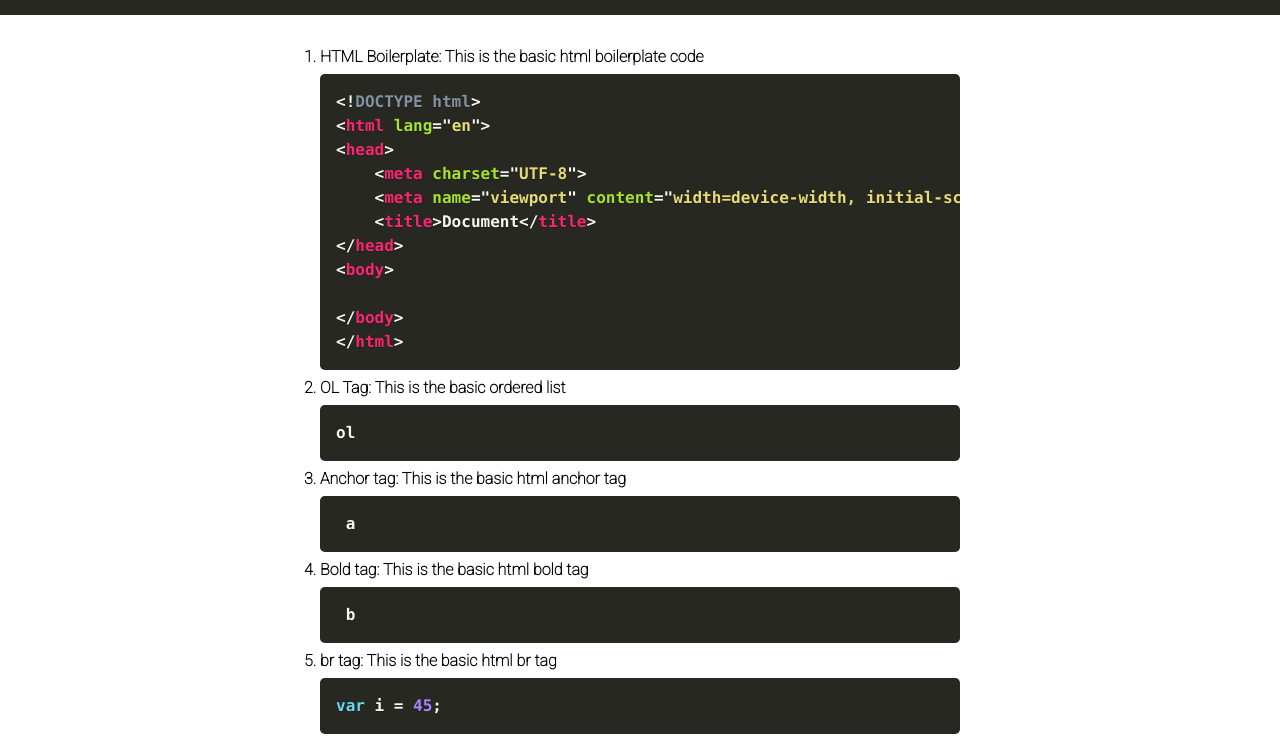
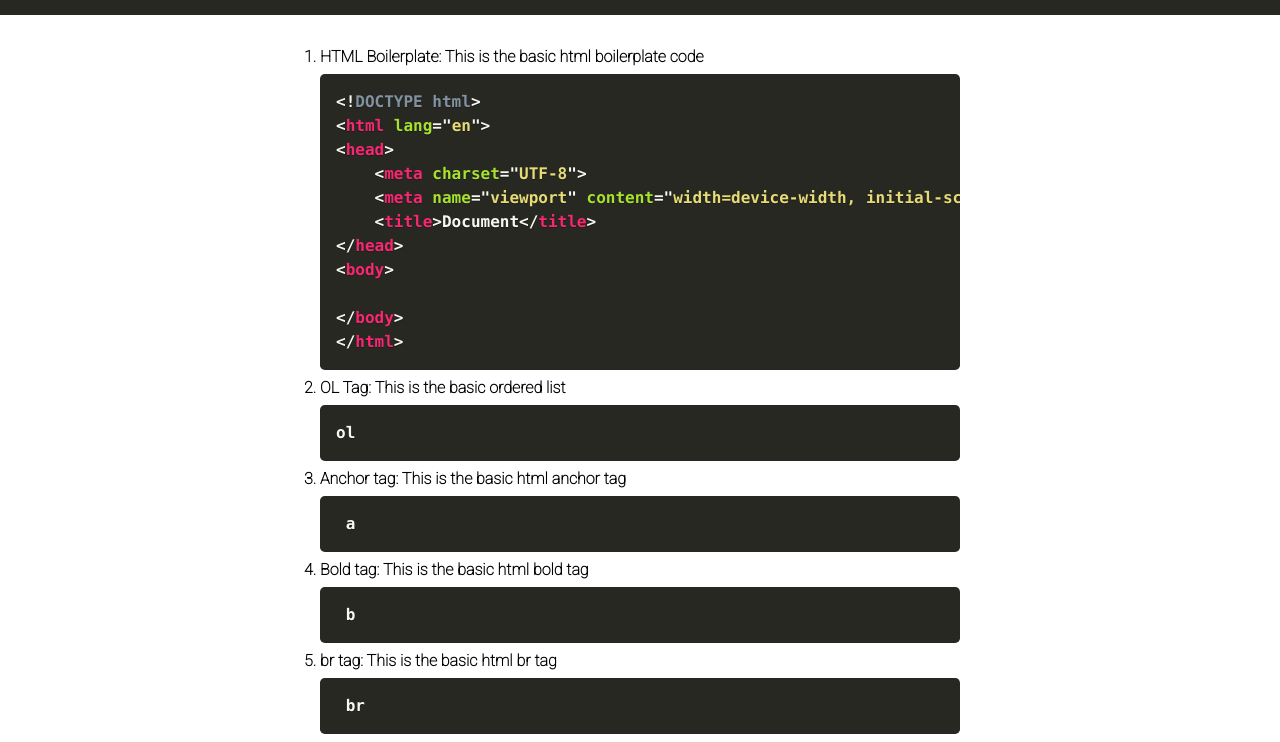
Before and after one commit to byomkesh03/Cheatsheet-Template, a plain HTML site: page index.html in a window 1280 px wide. Shown: the part 57-799 px from the top of the page. Drawn offline with Linux system fonts and the light colour scheme; some packages are replaced by stand-ins of ours; a script that the page names is missing; a web font is replaced by a local one.

Commit message:
updated br tag

```diff
--- a/index.html
+++ b/index.html
@@ -45,7 +45,7 @@
                 <pre class="language-js"><code> b </code></pre>
             </li>
             <li><b>br tag:</b> This is the basic html br tag
-                <pre class="language-js"><code>var i = 45; </code></pre>
+                <pre class="language-js"><code> br </code></pre>
             </li>
             <li><b>HTML Boilerplate:</b> This is the basic html boilerplate code
                 <pre class="language-js"><code>var i = 45; </code></pre>
```
